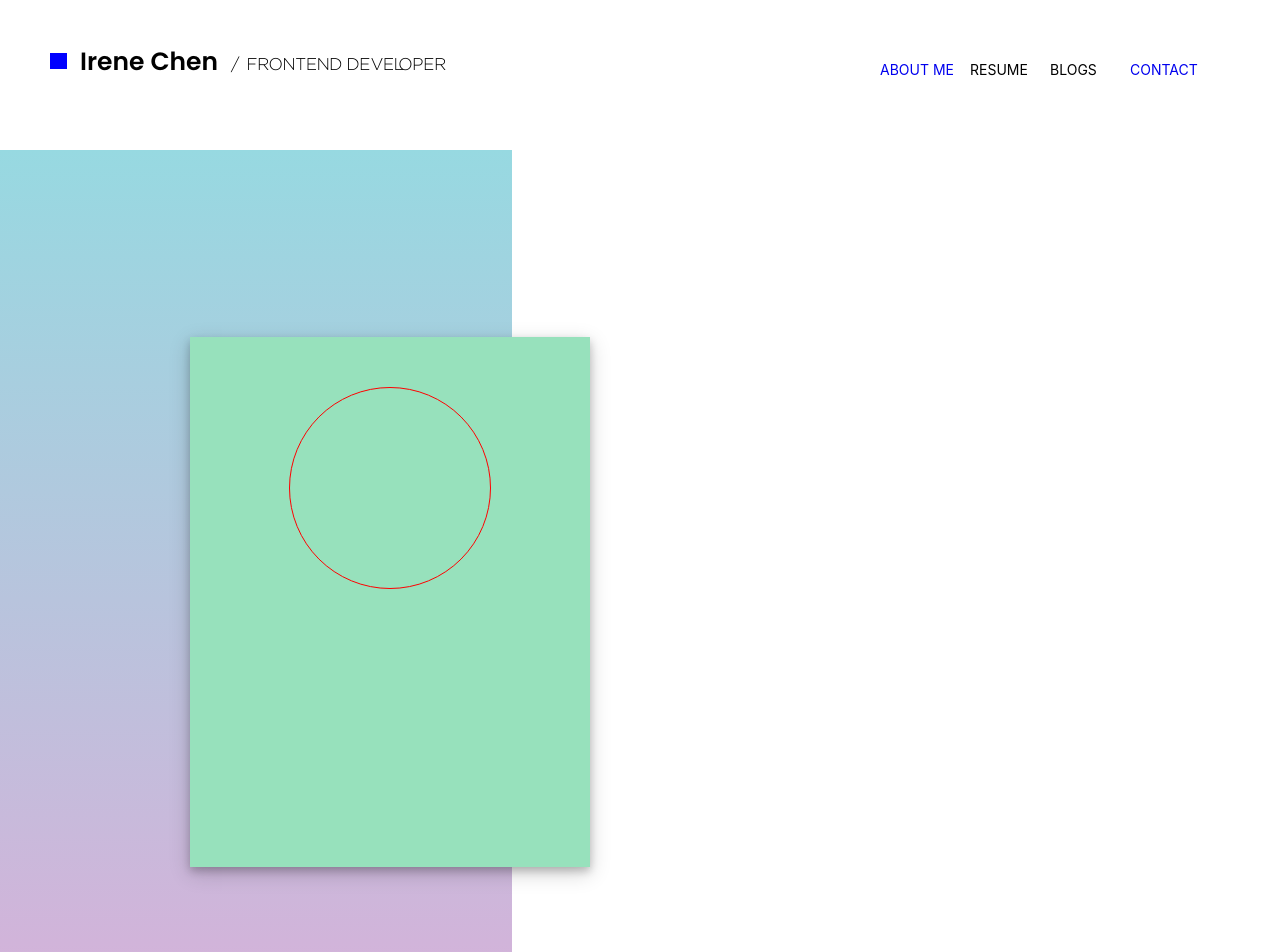
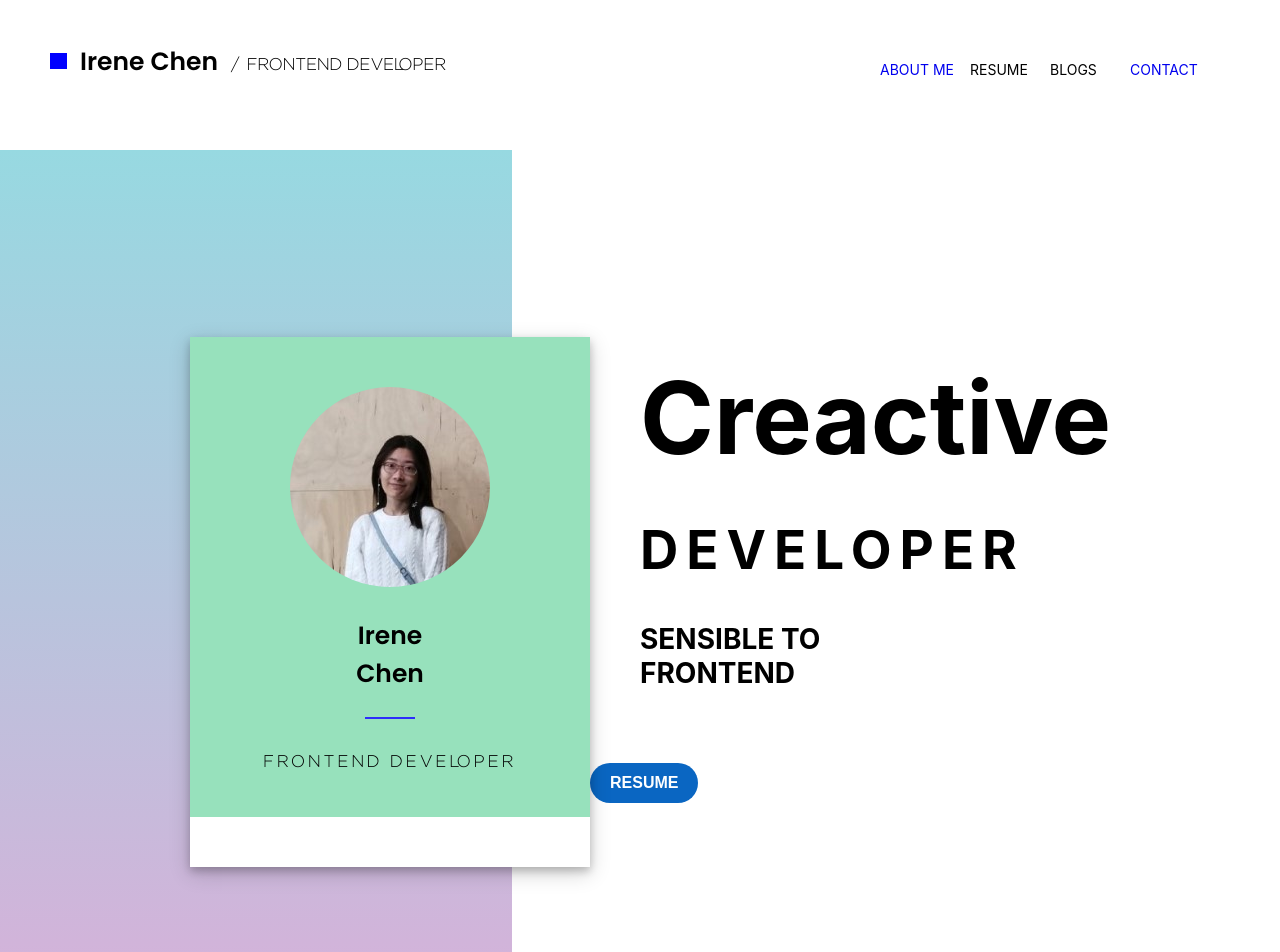
Before and after one commit to cxcongcong/e-portfolio, a React (Create React App) app: page / in a window 1280 px wide. Shown: the top 952 px of the page. Built offline with nearby package versions, Linux system fonts and the light colour scheme.

Commit message:
about page updated

```diff
--- a/src/components/About/About.css
+++ b/src/components/About/About.css
@@ -1,10 +1,20 @@
+@font-face {
+    font-family: "poppinsemibold";
+    src: url("../../../public/fonts/PoppinsSemibold-8l8n.otf");
+}
+
+@font-face {
+    font-family: "regencieLight";
+    src: url("../../../public/fonts/RegencieLight-M2gn.ttf");
+}
+
 .about {
     position: relative;
     display: flex;/*vertical center*/
     flex-direction: column;
     justify-content: center;
     width: 100%;
-    z-index: -1;
+    z-index: 1;
 }
 
 .about-bg-left {
@@ -31,10 +41,11 @@
     background-color: white;
     left: 50%;/*horinzontally center*/
     transform: translate(-50%);
+    background-color: white;
 }
 
 .about-info-left-part {
-    display: inline-block;
+    float: left;
     background-color: #97e1bc;
     width: 400px;
     height: 530px;
@@ -42,20 +53,102 @@
     position: relative;
 }
 
+.about-info-left-part div {
+    left: 50%;/*horinzontally center*/
+    transform: translate(-50%);
+}
+
+.about-info-avatar {
+    width: 200px;
+    height: 200px;
+    border-radius: 50%;
+    position: absolute;
+    top: 50px;
+    background: url(../../images/about-avatar.jpg);
+}
+
+.about-info-name {
+    width: 100px;
+    position: absolute;
+    top: 280px;
+    font-size: 25px;
+    font-family: poppinsemibold;
+    font-weight: bold;
+    text-align: center;
+}
+
+.about-info-blue-line {
+    width: 50px;
+    height: 2px;
+    background-color: rgb(45, 45, 251);
+    position: absolute;
+    top: 380px;
+}
+
+.about-info-career {
+    font-size: 17px;
+    font-family: regencieLight;
+    letter-spacing: 3px;
+    position: absolute;
+    top: 415px;
+    width: 100%;
+    text-align: center;
+}
+
+.about-info-media-div {
+    position: absolute;
+    bottom: 0;
+    background-color: white;
+    height: 50px;
+    width: 100%;
+}
+
 .about-info-right-part {
-    display: inline-block;
-    background-color: white;
-    width: 500px;
+    width: 400px;
     height: 530px;
+    float: left;
+}
+
+.about-info-right-part div {
+    padding: 20px;
+    padding-left: 50px;
+}
+
+.about-info-text-1 {
+    font-size: 100px;
+    font-weight: bold;
+}
+
+.about-info-text-2 {
+    font-size: 53px;
+    font-weight: bold;
+    letter-spacing: 8px;
+}
+
+.about-info-text-3 {
+    font-size: 28px;
+    font-weight: bold;
 }
 
 .b {
-    width: 200px;
-    height: 200px;
-    border: 1px solid red;
-    border-radius: 50%;
-    position: absolute;
-    top: 50px;
-    left: 50%;/*horinzontally center*/
-    transform: translate(-50%);
+    background-color: #0A66C2;
+    border: 0;
+    border-radius: 100px;
+    color: #ffffff;
+    font-size: 16px;
+    font-weight: 600;
+    line-height: 20px;
+    max-width: 480px;
+    min-height: 40px;
+    min-width: 0px;
+    overflow: hidden;
+    padding: 0px;
+    padding-left: 20px;
+    padding-right: 20px;
+    cursor: pointer;
 }
+
+.b:hover,
+.b:active {
+    background-color: #97D9E1;
+}
--- a/src/components/About/About.js
+++ b/src/components/About/About.js
@@ -9,9 +9,18 @@ function About() {
             </div>
             <div className="about-info-div">
                 <div className="about-info-left-part">
-                    <div className="b"></div>
+                    <div className="about-info-avatar"></div>
+                    <div className="about-info-name">Irene Chen</div>
+                    <div className="about-info-blue-line"></div>
+                    <div className="about-info-career">FRONTEND   DEVELOPER</div>
+                    <div className="about-info-media-div"></div>
                 </div>
-                <div className="about-info-right-part"></div>
+                <div className="about-info-right-part">
+                    <div className="about-info-text-1">Creactive</div>
+                    <div className="about-info-text-2">DEVELOPER</div>
+                    <div className="about-info-text-3">SENSIBLE TO FRONTEND</div>
+                    <button className="b">RESUME</button>
+                </div>
             </div>
         </div>
     )
--- a/src/components/Navbar/Navbar.css
+++ b/src/components/Navbar/Navbar.css
@@ -15,6 +15,7 @@
     width: 100%;
     height: 150px;
     background-color: white;
+    z-index: 2;
 }
 
 .navbar-name {
```
Also changed, not shown: src/images/about-avatar.jpg (added).
